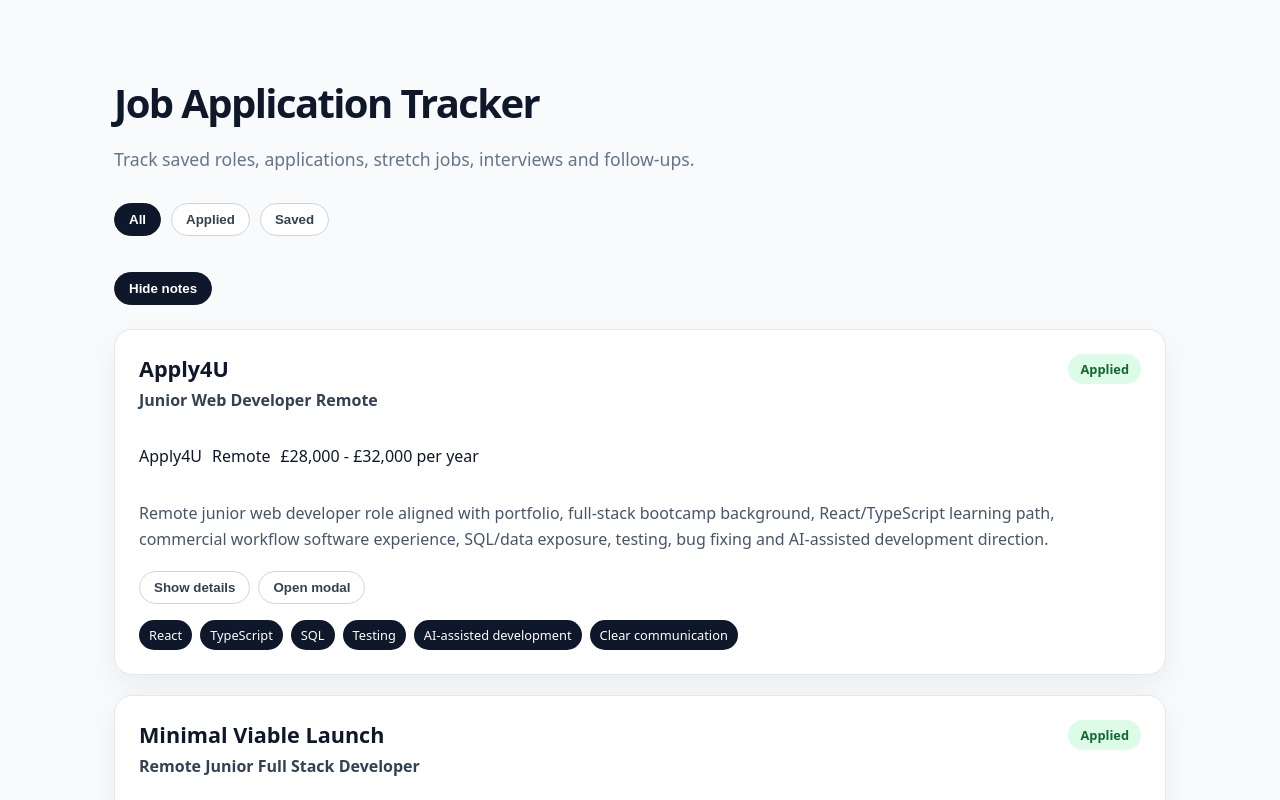
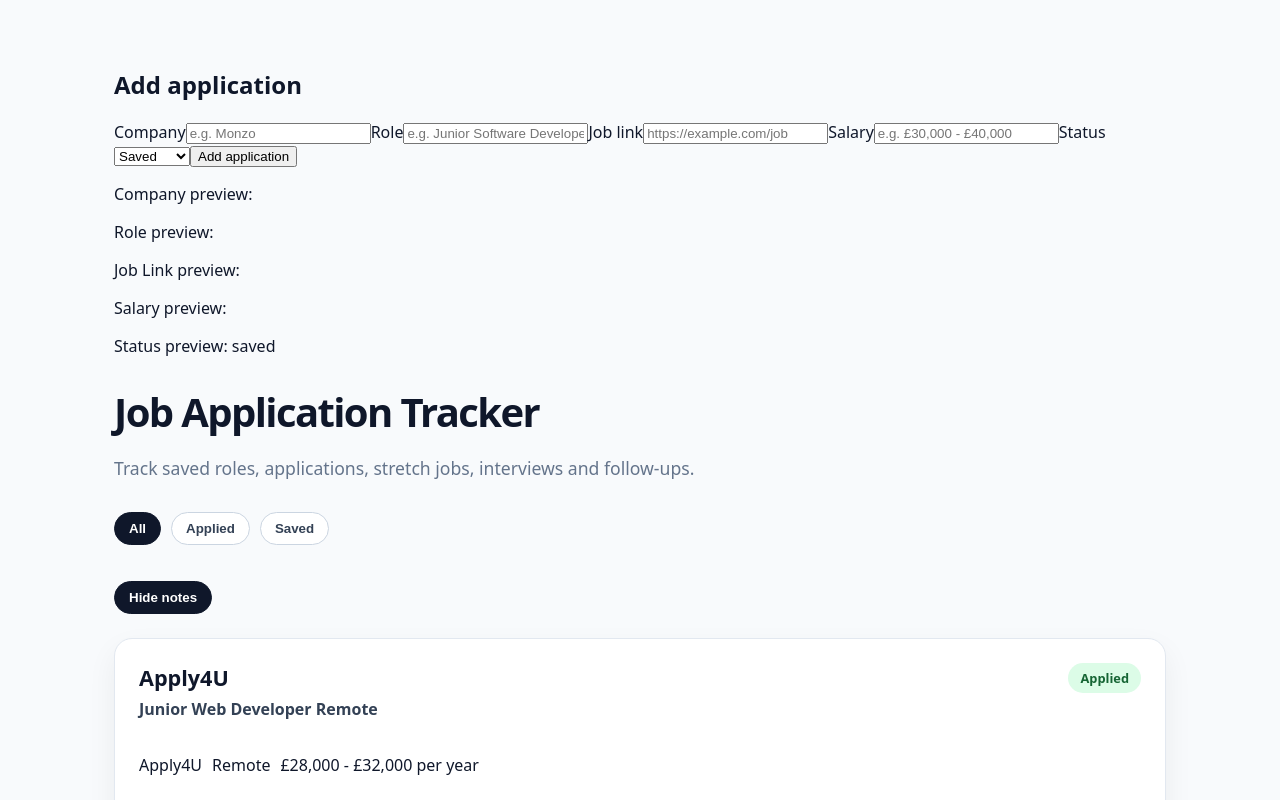
Before and after one commit to OwenD-24/job-application-tracker, a React (Vite) app: page / in a window 1280 px wide. Shown: the top 800 px of the page. Built offline with nearby package versions, Linux system fonts and the light colour scheme.

Commit message:
Added application form

```diff
--- a/src/App.jsx
+++ b/src/App.jsx
@@ -2,18 +2,31 @@ import { useState } from "react"
 import {jobs } from "./data/jobs"
 import JobCard from "./components/JobCard"
 import FilterBar from "./components/FilterBar"
+import ApplicationForm from "./components/ApplicationForm"
 import "./App.css";
 
 
 function App() {
   const [selectedStatus, setSelectedStatus] = useState("all")
   const [showNotes, setShowNotes] = useState(true)
+  const [applications, setApplications] = useState(jobs)
+
   const filteredJobs =
-  selectedStatus === "all"
-    ? jobs
-    : jobs.filter((job) => job.status === selectedStatus)
+    selectedStatus === "all"
+      ? applications
+      : applications.filter((job) => job.status === selectedStatus)
+
+  function addApplication(newApplication) {
+    setApplications((prevApplications) => [
+      ...prevApplications,
+      newApplication
+    ])
+  }
+
     return (
       <main className="app">
+        <ApplicationForm addApplication={addApplication} />
+
         <h1>Job Application Tracker</h1>
         <p>Track saved roles, applications, stretch jobs, interviews and follow-ups.</p>
 
--- /dev/null
+++ b/src/components/ApplicationForm.jsx
@@ -0,0 +1,136 @@
+import { useState } from "react"
+
+function ApplicationForm({ addApplication }) {
+  const [formData, setFormData] = useState({
+    company: "",
+    role: "",
+    jobLink: "",
+    salary: "",
+    status: "saved"
+  })
+
+  function handleChange(event) {
+    const { name, value } = event.target
+
+    setFormData((prevFormData) => ({
+      ...prevFormData,
+      [name]: value
+    }))
+  }
+
+  function handleSubmit(event) {
+    event.preventDefault()
+
+    if (!formData.company.trim() || !formData.role.trim()) {
+        alert("Company and role are required.")
+        return
+    }
+
+    const newApplication = {
+        id: Date.now(),
+        company: formData.company,
+        role: formData.role,
+        platform: "Manual entry",
+        status: formData.status,
+        priority: "medium",
+        jobType: "Not set",
+        location: "Not set",
+        remotePolicy: "Not set",
+        salary: formData.salary || "Not listed",
+        dateApplied: formData.status === "applied"
+        ? new Date().toISOString().split("T")[0]
+        : "",
+        followUpDate: "",
+        cvUsed: "",
+        portfolioIncluded: false,
+        jobLink: formData.jobLink,
+        notes: formData.jobLink
+        ? `Added manually from ${formData.jobLink}`
+        : "Added manually through the tracker form.",
+        skills: ["Manual entry"]
+    }
+
+    addApplication(newApplication)
+
+    setFormData({
+        company: "",
+        role: "",
+        jobLink: "",
+        salary: "",
+        status: "saved"
+    })
+  }
+
+
+  return (
+    <section className="application-form">
+      <h2>Add application</h2>
+
+        <form onSubmit={handleSubmit}>
+            <label htmlFor="company">Company</label>
+            <input
+                id="company"
+                name="company"
+                type="text"
+                value={formData.company}
+                onChange={handleChange}
+                placeholder="e.g. Monzo"
+            />
+
+            <label htmlFor="role">Role</label>
+            <input
+                id="role"
+                name="role"
+                type="text"
+                value={formData.role}
+                onChange={handleChange}
+                placeholder="e.g. Junior Software Developer"
+            />
+
+            <label htmlFor="jobLink">Job link</label>
+            <input
+                id="jobLink"
+                name="jobLink"
+                type="url"
+                value={formData.jobLink}
+                onChange={handleChange}
+                placeholder="https://example.com/job"
+            />
+
+            <label htmlFor="salary">Salary</label>
+            <input
+                id="salary"
+                name="salary"
+                type="text"
+                value={formData.salary}
+                onChange={handleChange}
+                placeholder="e.g. £30,000 - £40,000"
+            />
+
+            <label htmlFor="status">Status</label>
+            <select
+                id="status"
+                name="status"
+                value={formData.status}
+                onChange={handleChange}
+            >
+                <option value="saved">Saved</option>
+                <option value="applied">Applied</option>
+                <option value="interview">Interview</option>
+                <option value="rejected">Rejected</option>
+            </select>
+
+            <button type="submit">Add application</button>
+
+        </form>
+
+            <p>Company preview: {formData.company}</p>
+            <p>Role preview: {formData.role}</p>
+            <p>Job Link preview: {formData.jobLink}</p>
+            <p>Salary preview: {formData.salary}</p>
+            <p>Status preview: {formData.status}</p>
+    </section>
+  )
+}
+
+export default ApplicationForm
```
